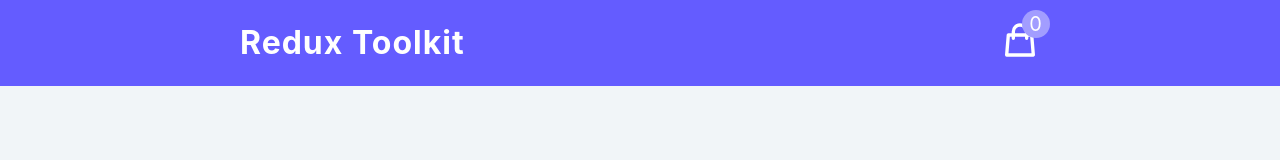
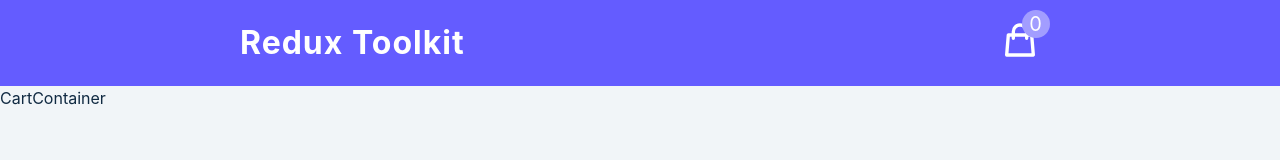
Before and after one commit to Diegogagan2587/redux-toolkit-tutorial-js-state-management-librarie, a React (Vite) app: page / in a window 1280 px wide. Shown: the top 160 px of the page. Built offline with nearby package versions, Linux system fonts and the light colour scheme.

Commit message:
import cartconainer component into app

```diff
--- a/src/App.jsx
+++ b/src/App.jsx
@@ -1,8 +1,12 @@
+import CartContainer from "./components/CartContainer";
 import Navbar from "./components/Navbar";
 
 function App() {
-  return <main>
-    <Navbar />
-  </main>;
+  return (
+    <main>
+      <Navbar />
+      <CartContainer />
+    </main>
+  );
 }
 export default App;
```
